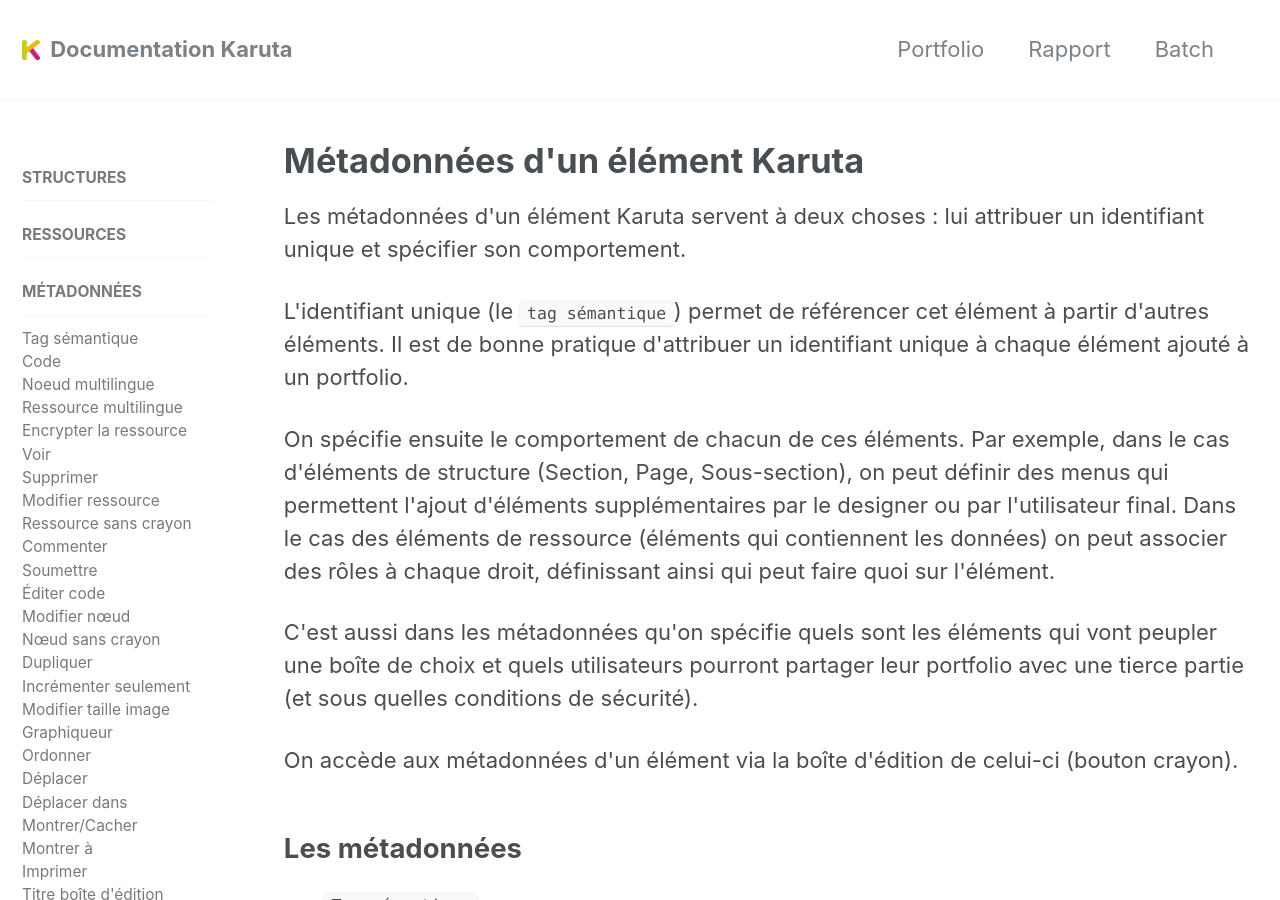
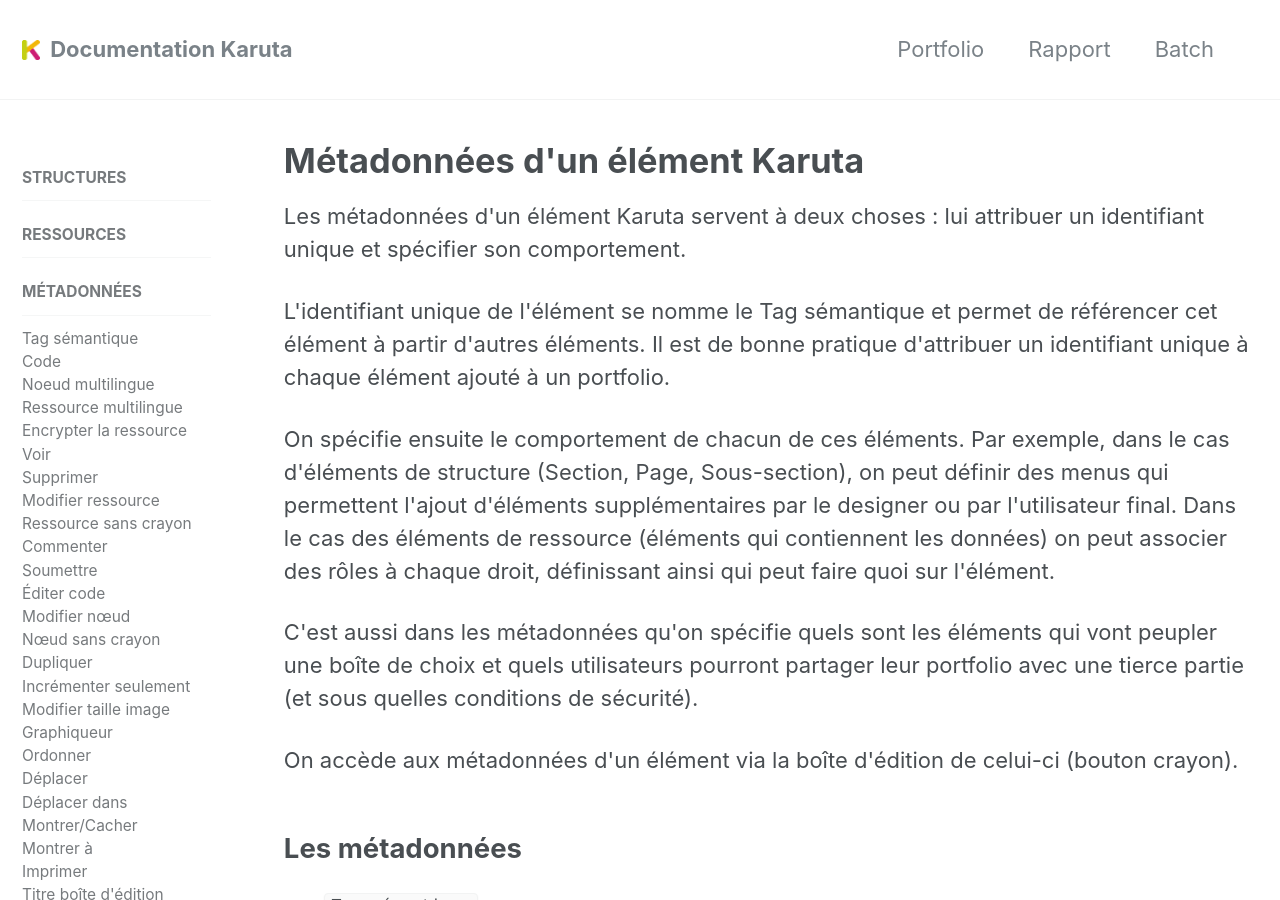
Before and after one commit to karutaproject/karuta-frontend-documentation, a Jekyll site: the page built from _pages/metadata_fr.html, in a window 1280 px wide and 900 px high. Built offline with Jekyll 4.4.1, drawn with Linux system fonts in a browser that asks for light colours.

Commit message:
corrections

```diff
--- a/_pages/metadata_fr.html
+++ b/_pages/metadata_fr.html
@@ -10,9 +10,9 @@
 	spécifier son comportement.
 </p>
 <p>
-	L'identifiant unique (le <code>tag sémantique</code>) permet de référencer cet élément à partir
-	d'autres éléments. Il est de bonne pratique d'attribuer un identifiant unique à chaque élément
-	ajouté à un portfolio.
+	L'identifiant unique de l'élément se nomme le Tag sémantique et permet de référencer cet élément
+	à partir d'autres éléments. Il est de bonne pratique d'attribuer un identifiant unique à chaque
+	élément ajouté à un portfolio.
 </p>
 <p>
 	On spécifie ensuite le comportement de chacun de ces éléments. Par exemple, dans le cas d'éléments
```
